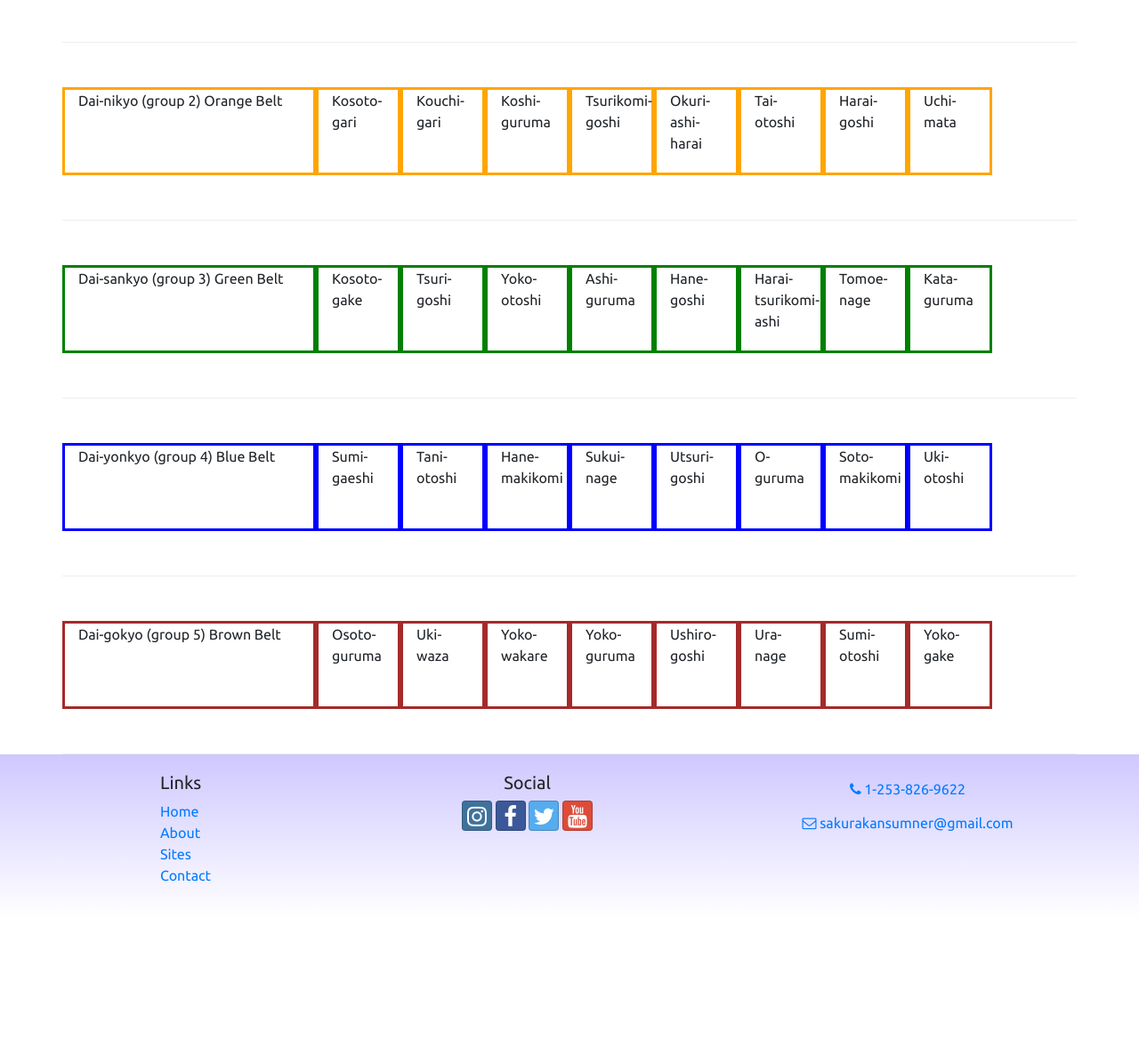
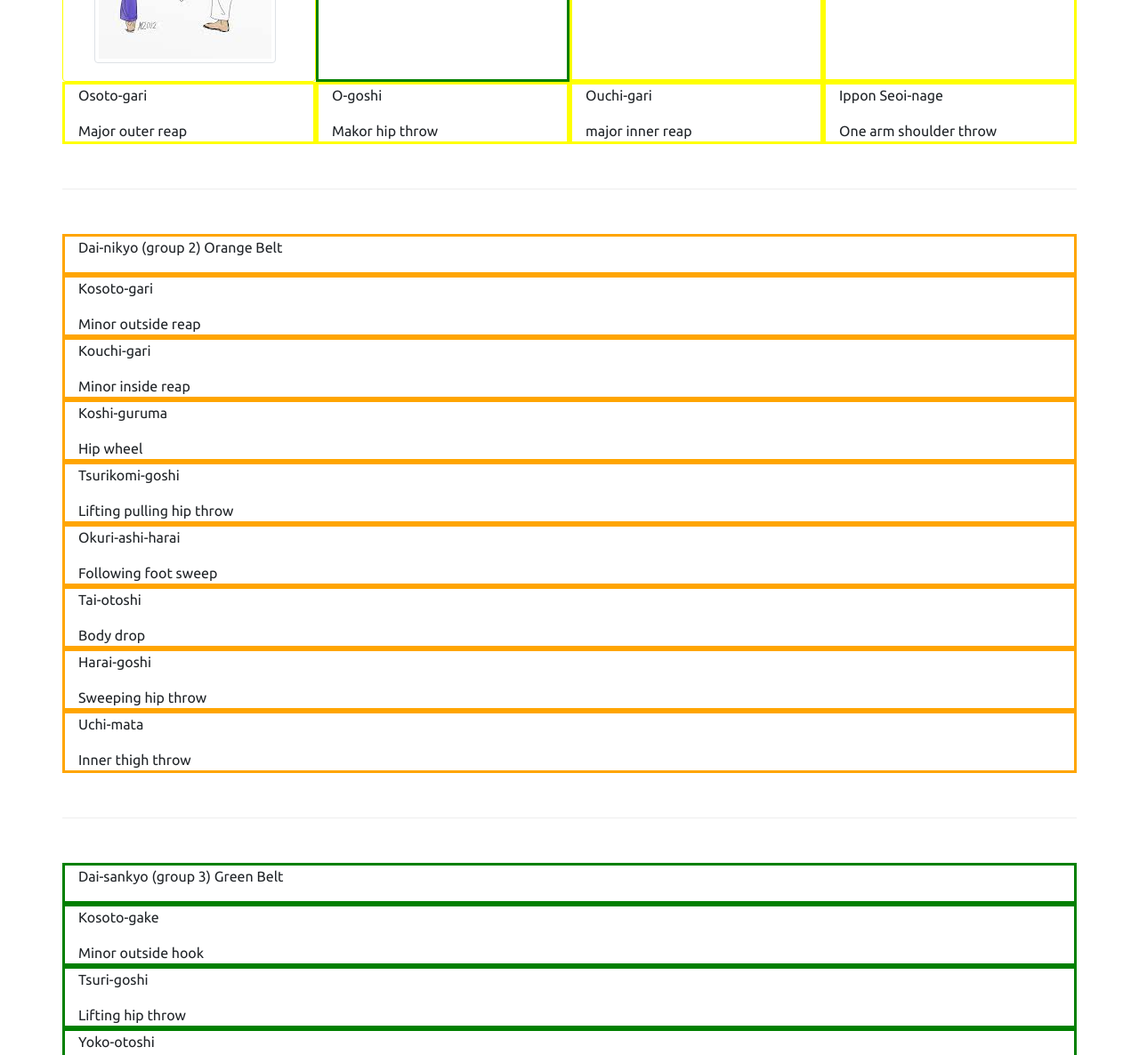
Before and after one commit to FrostyDesigner/SakurakanJudoWebsite, a website: page gokyo.html in a window 1280 px wide. Shown: the part 822-2008 px from the top of the page at 89% size. Before the commit the page ends 1854 px from the top, so only its background shows below. Drawn offline with nearby package versions, Linux system fonts and the light colour scheme.

Commit message:
gokyo definitions

```diff
--- a/gokyo.html
+++ b/gokyo.html
@@ -77,12 +77,12 @@
                     <div class="container-fluid">
                         <form>
                             <div class="form-row">
-                                <div class="form-group col-12">
+                                <div class="form-group col-sm-12">
                                     <label class="sr-only" for="loginEmail">Email address</label>
                                     <input type="email" class="form-control form-control-sm" id="loginEmail"
                                         placeholder="Enter email">
                                 </div>
-                                <div class="form-group col-12">
+                                <div class="form-group col-sm-12">
                                     <label class="sr-only" for="loginPassword">Password</label>
                                     <input type="password" class="form-control form-control-sm" id="loginPassword"
                                         placeholder="Password">
@@ -121,163 +121,199 @@
         </div>
 
         <div class="row row-content">
-            <div class="col-12 col-lg-3 yellowBelt">
+            <div class="col-sm-12 yellowBelt">
                 <p>Dai-ikkyo (group 1) Yellow Belt</p>
             </div>
-            <div class=" card col-12 col-lg-1 yellowBelt">
-                <p class="card-header">De-ashi-harai</p class="card-header bg-danger text-white">
+            <div class="card col-sm-12 col-md-3 yellowBelt">
+                <p class="card-header">De-ashi-harai</p class="card-header">
                 <p>Forward foot or leg sweep.</p>
                 <div class="card-body">
-                    <img class="img-fluid img-thumbnail" src="img/De ashi barai.jpg" alt="Judo vs BJJ" />
+                    <img class="img-fluid img-thumbnail" src="img/De ashi barai.jpg" alt="De ashi barai" />
                 </div>
             </div>
-            <div class="col-12 col-lg-1 yellowBelt">
+            <div class="col-sm-12 col-md-3 greenBelt">
                 <p class="card-title">Hiza-guruma</p class="card-header bg-danger text-white">
-                <p class="card-text">Knee wheel</p>
+                    <p class="card-text">Knee wheel</p>
             </div>
-            <div class="col-12 col-lg-1 yellowBelt">
+            <div class="col-sm-12 col-md-3  yellowBelt">
                 <p>Sasae-tsurikomi-ashi</p>
+                <p class="card-text">Supporting tilting foot throw</p>
             </div>
-            <div class="col-12 col-lg-1 yellowBelt">
+            <div class="col-sm-12 col-md-3  yellowBelt">
                 <p>Uki-goshi</p>
+                <p class="card-text">Floating hip</p>
             </div>
-            <div class="col-12 col-lg-1 yellowBelt">
+            <div class="col-sm-12 col-md-3  yellowBelt">
                 <p>Osoto-gari</p>
+                <p class="card-text">Major outer reap</p>
             </div>
-            <div class="col-12 col-lg-1 yellowBelt">
+            <div class="col-sm-12 col-md-3  yellowBelt">
                 <p>O-goshi</p>
+                <p class="card-text">Makor hip throw</p>
             </div>
-            <div class="col-12 col-lg-1 yellowBelt">
+            <div class="col-sm-12 col-md-3  yellowBelt">
                 <p>Ouchi-gari</p>
+                <p class="card-text">major inner reap</p>
             </div>
-            <div class="col-12 col-lg-1 yellowBelt">
-                <p>Seoi-nage</p>
+            <div class="col-sm-12 col-md-3  yellowBelt">
+                <p>Ippon Seoi-nage</p>
+                <p class="card-text">One arm shoulder throw</p>
             </div>
         </div>
 
 
 
         <div class="row row-content">
-            <div class="col-3 orangeBelt">
+            <div class="col-sm-12 orangeBelt">
                 <p>Dai-nikyo (group 2) Orange Belt</p>
             </div>
-            <div class="col-1 orangeBelt">
+            <div class="col-sm-12 orangeBelt">
                 <p>Kosoto-gari</p>
+                <p class="card-text">Minor outside reap</p>
             </div>
-            <div class="col-1 orangeBelt">
+            <div class="col-sm-12 orangeBelt">
                 <p>Kouchi-gari</p>
+                <p class="card-text">Minor inside reap</p>
             </div>
-            <div class="col-1 orangeBelt">
+            <div class="col-sm-12 orangeBelt">
                 <p>Koshi-guruma</p>
+                <p class="card-text">Hip wheel</p>
             </div>
-            <div class="col-1 orangeBelt">
+            <div class="col-sm-12 orangeBelt">
                 <p>Tsurikomi-goshi</p>
+                <p class="card-text">Lifting pulling hip throw</p>
             </div>
-            <div class="col-1 orangeBelt">
+            <div class="col-sm-12 orangeBelt">
                 <p>Okuri-ashi-harai</p>
+                <p class="card-text">Following foot sweep</p>
             </div>
-            <div class="col-1 orangeBelt">
+            <div class="col-sm-12 orangeBelt">
                 <p>Tai-otoshi</p>
+                <p class="card-text">Body drop</p>
             </div>
-            <div class="col-1 orangeBelt">
+            <div class="col-sm-12 orangeBelt">
                 <p>Harai-goshi</p>
+                <p class="card-text">Sweeping hip throw</p>
             </div>
-            <div class="col-1 orangeBelt">
+            <div class="col-sm-12 orangeBelt">
                 <p>Uchi-mata</p>
+                <p class="card-text">Inner thigh throw</p>
+            </div>
+        </div>
+
+        <div class="row row-content">
+            <div class="col-sm-12 greenBelt">
+                <p>Dai-sankyo (group 3) Green Belt</p>
+            </div>
+            <div class="col-sm-12 greenBelt">
+                <p>Kosoto-gake</p>
+                <p class="card-text">Minor outside  hook</p>
+            </div>
+            <div class="col-sm-12 greenBelt">
+                <p>Tsuri-goshi</p>
+                <p class="card-text">Lifting hip throw</p>
+            </div>
+            <div class="col-sm-12 greenBelt">
+                <p>Yoko-otoshi</p>
+                <p class="card-text">Side drop</p>
+            </div>
+            <div class="col-sm-12 greenBelt">
+                <p>Ashi-guruma</p>
+                <p class="card-text">Leg wheel</p>
+            </div>
+            <div class="col-sm-12 greenBelt">
+                <p>Hane-goshi</p>
+                <p class="card-text">Spring hip throw</p>
+            </div>
+            <div class="col-sm-12 greenBelt">
+                <p>Harai-tsurikomi-ashi</p>
+                <p class="card-text">Lifting pulling foot sweep</p>
+            </div>
+            <div class="col-sm-12 greenBelt">
+                <p>Tomoe-nage</p>
+                <p class="card-text">Circular throw</p>
+            </div>
+            <div class="col-sm-12 greenBelt">
+                <p>Kata-guruma</p>
+                <p class="card-text">Shoulder wheel</p>
             </div>
         </div>
 
 
 
         <div class="row row-content">
-            <div class="col-3 greenBelt">
-                <p>Dai-sankyo (group 3) Green Belt</p>
-            </div>
-            <div class="col-1 greenBelt">
-                <p>Kosoto-gake</p>
-            </div>
-            <div class="col-1 greenBelt">
-                <p>Tsuri-goshi</p>
-            </div>
-            <div class="col-1 greenBelt">
-                <p>Yoko-otoshi</p>
-            </div>
-            <div class="col-1 greenBelt">
-                <p>Ashi-guruma</p>
-            </div>
-            <div class="col-1 greenBelt">
-                <p>Hane-goshi</p>
-            </div>
-            <div class="col-1 greenBelt">
-                <p>Harai-tsurikomi-ashi</p>
-            </div>
-            <div class="col-1 greenBelt">
-                <p>Tomoe-nage</p>
-            </div>
-            <div class="col-1 greenBelt">
-                <p>Kata-guruma</p>
-            </div>
-        </div>
-
-
-
-        <div class="row row-content">
-            <div class="col-3 blueBelt">
+            <div class="col-sm-12 blueBelt">
                 <p>Dai-yonkyo (group 4) Blue Belt</p>
             </div>
-            <div class="col-1 blueBelt">
+            <div class="col-sm-12 blueBelt">
                 <p>Sumi-gaeshi</p>
+                <p class="card-text">Corner throw</p>
             </div>
-            <div class="col-1 blueBelt">
+            <div class="col-sm-12 blueBelt">
                 <p>Tani-otoshi</p>
+                <p class="card-text">Valley drop</p>
             </div>
-            <div class="col-1 blueBelt">
+            <div class="col-sm-12 blueBelt">
                 <p>Hane-makikomi</p>
+                <p class="card-text">Spring wraparound throw</p>
             </div>
-            <div class="col-1 blueBelt">
+            <div class="col-sm-12 blueBelt">
                 <p>Sukui-nage</p>
+                <p class="card-text">Scooping throw</p>
             </div>
-            <div class="col-1 blueBelt">
+            <div class="col-sm-12 blueBelt">
                 <p>Utsuri-goshi</p>
+                <p class="card-text">Hip transfer</p>
             </div>
-            <div class="col-1 blueBelt">
+            <div class="col-sm-12 blueBelt">
                 <p>O-guruma</p>
+                <p class="card-text">Major wheel throw</p>
             </div>
-            <div class="col-1 blueBelt">
+            <div class="col-sm-12 blueBelt">
                 <p>Soto-makikomi</p>
+                <p class="card-text">Outer wrap throw</p>
             </div>
-            <div class="col-1 blueBelt">
+            <div class="col-sm-12 blueBelt">
                 <p>Uki-otoshi</p>
+                <p class="card-text">Floating drop</p>
             </div>
         </div>
 
         <div class="row row-content">
-            <div class="col-3 brownBelt">
+            <div class="col-sm-12 brownBelt">
                 <p>Dai-gokyo (group 5) Brown Belt</p>
             </div>
-            <div class="col-1 brownBelt">
+            <div class="col-sm-12 brownBelt">
                 <p>Osoto-guruma</p>
+                <p class="card-text">Large outer wheel</p>
             </div>
-            <div class="col-1 brownBelt">
+            <div class="col-sm-12 brownBelt">
                 <p>Uki-waza</p>
+                <p class="card-text">Floating throw</p>
             </div>
-            <div class="col-1 brownBelt">
+            <div class="col-sm-12 brownBelt">
                 <p>Yoko-wakare</p>
+                <p class="card-text">Side seperation</p>
             </div>
-            <div class="col-1 brownBelt">
+            <div class="col-sm-12 brownBelt">
                 <p>Yoko-guruma</p>
+                <p class="card-text">Side wheel</p>
             </div>
-            <div class="col-1 brownBelt">
+            <div class="col-sm-12 brownBelt">
                 <p>Ushiro-goshi</p>
+                <p class="card-text">Back hip throw</p>
             </div>
-            <div class="col-1 brownBelt">
+            <div class="col-sm-12 brownBelt">
                 <p>Ura-nage</p>
+                <p class="card-text">Back throw</p>
             </div>
-            <div class="col-1 brownBelt">
+            <div class="col-sm-12 brownBelt">
                 <p>Sumi-otoshi</p>
+                <p class="card-text">Corner drop</p>
             </div>
-            <div class="col-1 brownBelt">
+            <div class="col-sm-12 brownBelt">
                 <p>Yoko-gake</p>
+                <p class="card-text">Side body drop</p>
             </div>
         </div>
     </div>
```
